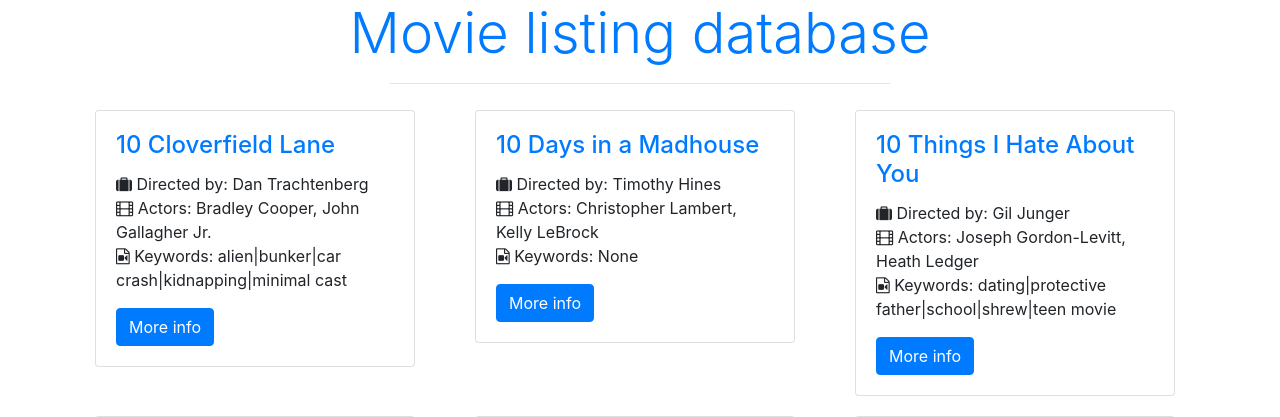
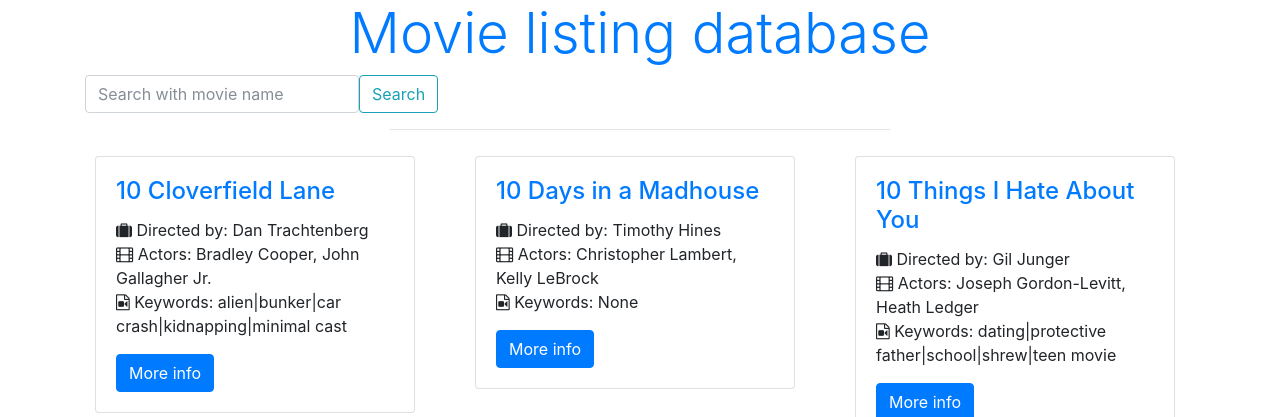
Before and after one commit to harshavamsi/honeywell_movie_listing, a Django app: page / in a window 1280 px wide. Shown: the top 417 px of the page. Run offline with Django 3.2, Linux system fonts and the light colour scheme; data comes from the database, SQL or seed files in the repository; both versions use the stored data as it was after the commit; some libraries are stand-ins or nearby versions.

Commit message:
added half def of search

```diff
--- a/honeywellApp/settings.py
+++ b/honeywellApp/settings.py
@@ -37,7 +37,7 @@ INSTALLED_APPS = (
     'django.contrib.sessions',
     'django.contrib.messages',
     'django.contrib.staticfiles',
-    'movielisting'
+    'movielisting',
 )
 
 MIDDLEWARE_CLASSES = (
--- a/movielisting/views.py
+++ b/movielisting/views.py
@@ -13,3 +13,10 @@ def detail(request, movie_title):
     movie = get_object_or_404(Movie, movie_title=movie_title)
     context = {'movie' : movie}
     return render(request,'movies/details.html',context)
+
+
+def search(request):
+	if request.method == 'POST':
+		query = request.POST["search"]
+		posts = Post.objects.filter(movie_title__icontains=query)
+		jsonDec = json.decoder.JSONDecoder()
--- a/templates/movies/index.html
+++ b/templates/movies/index.html
@@ -8,8 +8,17 @@
     <div class="container">
       <div class="text-center">
         <h1 class="display-4 text-primary">Movie listing database</h1>
+
+          <form class="form-inline pull-xs-right" action="/" method="POST" style="margin-right=100px">
+      {% csrf_token %}
+          <input class="form-control" type="text" placeholder="Search with movie name" name="search" required>
+          <button class="btn btn-outline-info" type="submit">Search</button>
+
+      </form>
         <hr style="width:500px">
+
       </div>
+
       <div class="row">
       {% for movie in all_movies %}
       <div class="col-md-4">
```
Also changed, not shown: db.sqlite3, 13 other files.
